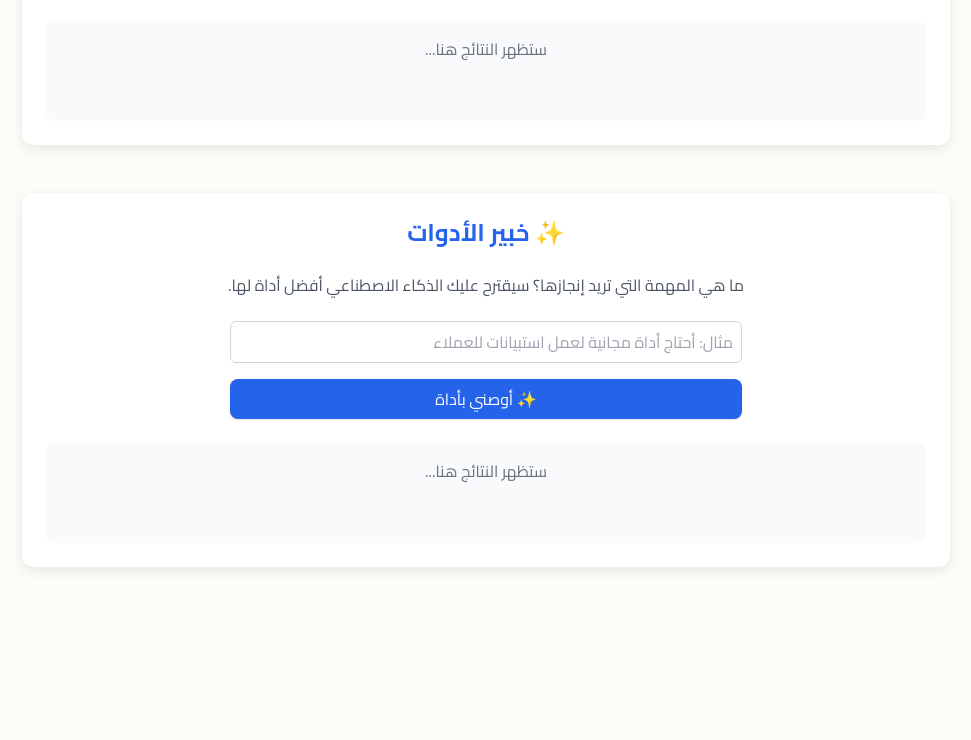
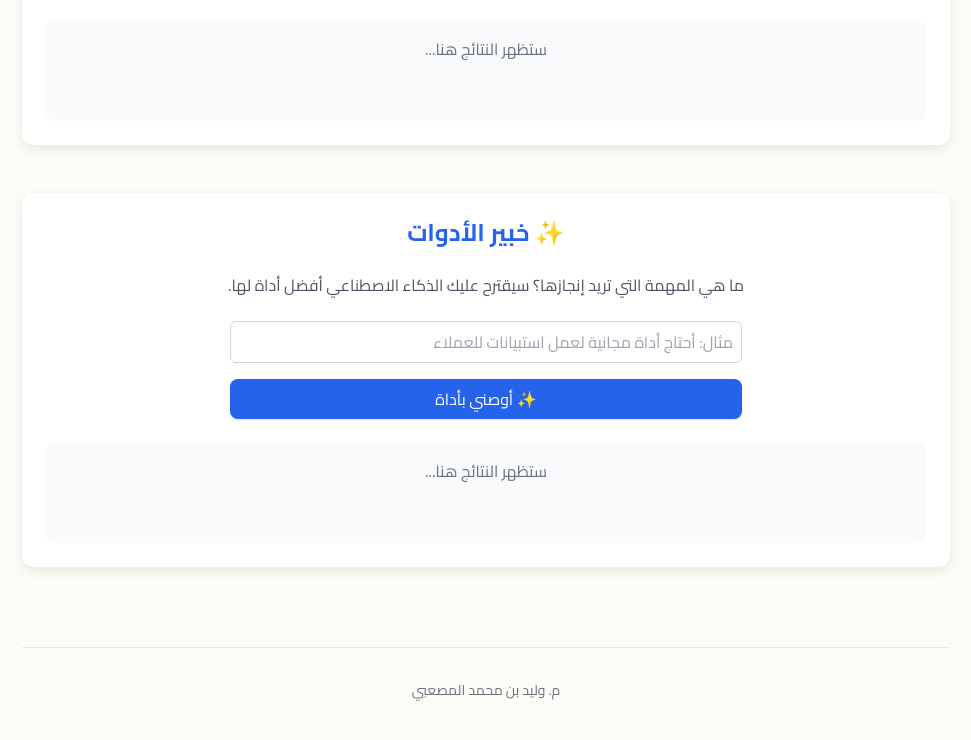
Before and after one commit to masaabi/my-interactive-book, a plain HTML site: page index.html in a window 1280 px wide. Shown: the part 10621-11361 px from the top of the page, without its empty margins (26-997 px from the left). Before the commit the page ends 11316 px from the top, so only its background shows below. Drawn offline with nearby package versions, Linux system fonts and the light colour scheme.

Commit message:
Update index.html

```diff
--- a/index.html
+++ b/index.html
@@ -528,6 +528,10 @@
                     </div>
                 </div>
             </section>
+
+            <footer class="text-center py-8 text-gray-500 text-sm mt-12 border-t">
+                <p>م. وليد بن محمد المصعبي</p>
+            </footer>
         </div>
     </main>
 
```
